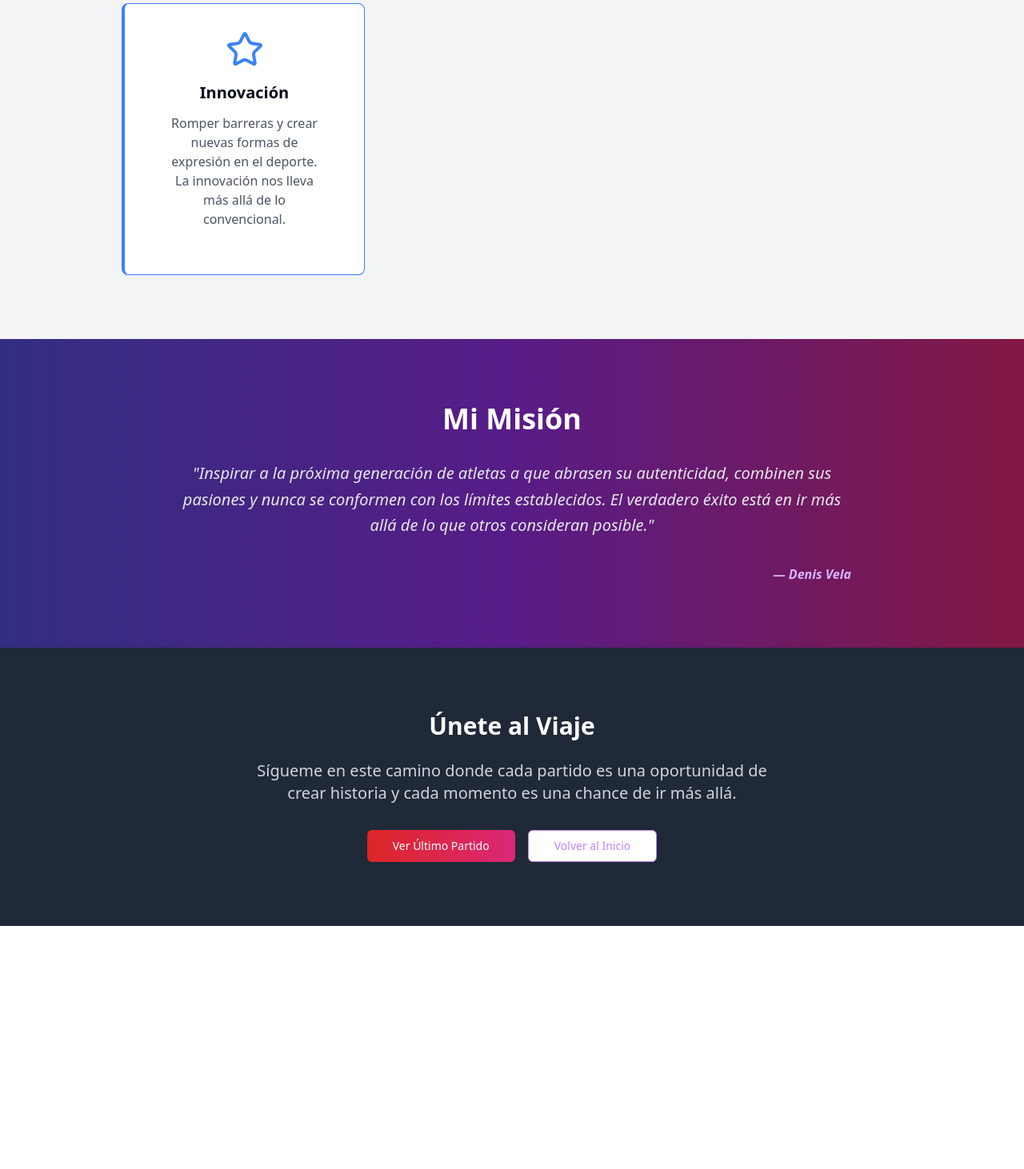
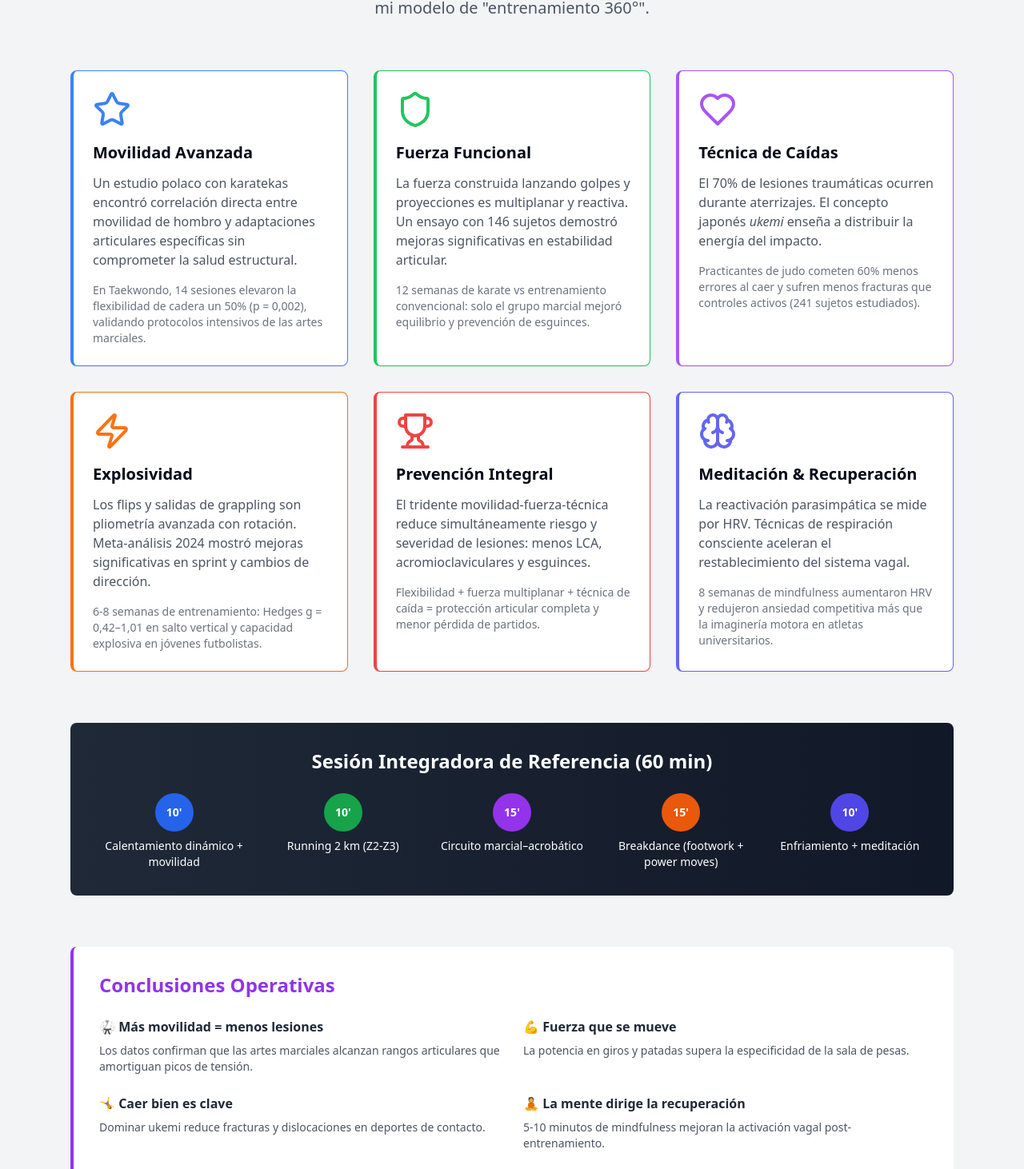
Before and after one commit to denisvela/web, a React (Vite) app: page /beyond in a window 1280 px wide. Shown: the part 1336-2798 px from the top of the page at 80% size. Before the commit the page ends 2494 px from the top, so only its background shows below. Built offline with nearby package versions, Linux system fonts and the light colour scheme.

Commit message:
Refine "Mi Filosofía" section
The AI updated the "Mi Filosofía" section with detailed information about training, mobility, functional strength, injury prevention, and recovery, including links to relevant studies and a sample training session.

```diff
--- a/src/pages/Beyond.tsx
+++ b/src/pages/Beyond.tsx
@@ -1,8 +1,10 @@
+
 import React from 'react';
 import { Button } from "@/components/ui/button";
 import { Card, CardContent } from "@/components/ui/card";
-import { Star, Heart, Trophy } from 'lucide-react';
+import { Star, Heart, Trophy, Brain, Shield, Zap } from 'lucide-react';
 import { Link } from 'react-router-dom';
+
 const Beyond = () => {
   return <div className="min-h-screen bg-gray-900 text-white pt-16">
       {/* Hero Section */}
@@ -51,33 +53,160 @@ const Beyond = () => {
         </div>
       </section>
 
-      {/* Philosophy Cards */}
+      {/* Philosophy Section */}
       <section className="py-20 bg-gray-100 text-gray-900">
-        <div className="max-w-5xl mx-auto px-6">
+        <div className="max-w-6xl mx-auto px-6">
           <div className="text-center mb-16">
             <h2 className="text-4xl font-bold mb-4 bg-gradient-to-r from-blue-600 to-purple-600 bg-clip-text text-transparent">
-              Mi Filosofía
+              Mi Filosofía: Entrenamiento 360°
             </h2>
-            <p className="text-xl text-gray-600 max-w-3xl mx-auto">
-              Los principios que guían mi carrera y mi vida personal.
+            <p className="text-xl text-gray-600 max-w-4xl mx-auto">
+              En los últimos cinco años, la ciencia del rendimiento ha evolucionado de medir kilos levantados a valorar
+              calidad de movimiento, resiliencia articular y equilibrio neuro-vegetativo. Las artes marciales, combinadas
+              con elementos acrobáticos y prácticas de atención plena, constituyen mi modelo de "entrenamiento 360°".
             </p>
           </div>
 
-          <div className="grid grid-cols-1 md:grid-cols-3 gap-8">
-
-
-            <Card className="p-6 text-center hover:shadow-lg transition-shadow border-l-4 border-blue-500 px-[30px] py-[33px] my-0 mx-0">
-              <CardContent>
-                <Star className="w-12 h-12 text-blue-500 mx-auto mb-4" />
-                <h3 className="text-xl font-bold mb-3">Innovación</h3>
-                <p className="text-gray-600">
-                  Romper barreras y crear nuevas formas de expresión en el deporte.
-                  La innovación nos lleva más allá de lo convencional.
+          <div className="grid grid-cols-1 md:grid-cols-2 lg:grid-cols-3 gap-8 mb-16">
+            <Card className="p-6 hover:shadow-lg transition-shadow border-l-4 border-blue-500">
+              <CardContent className="p-0">
+                <Star className="w-12 h-12 text-blue-500 mb-4" />
+                <h3 className="text-xl font-bold mb-3">Movilidad Avanzada</h3>
+                <p className="text-gray-600 mb-4">
+                  Un estudio polaco con karatekas encontró correlación directa entre movilidad de hombro y
+                  adaptaciones articulares específicas sin comprometer la salud estructural.
+                </p>
+                <p className="text-sm text-gray-500">
+                  En Taekwondo, 14 sesiones elevaron la flexibilidad de cadera un 50% (p = 0,002),
+                  validando protocolos intensivos de las artes marciales.
                 </p>
               </CardContent>
             </Card>
 
+            <Card className="p-6 hover:shadow-lg transition-shadow border-l-4 border-green-500">
+              <CardContent className="p-0">
+                <Shield className="w-12 h-12 text-green-500 mb-4" />
+                <h3 className="text-xl font-bold mb-3">Fuerza Funcional</h3>
+                <p className="text-gray-600 mb-4">
+                  La fuerza construida lanzando golpes y proyecciones es multiplanar y reactiva.
+                  Un ensayo con 146 sujetos demostró mejoras significativas en estabilidad articular.
+                </p>
+                <p className="text-sm text-gray-500">
+                  12 semanas de karate vs entrenamiento convencional: solo el grupo marcial
+                  mejoró equilibrio y prevención de esguinces.
+                </p>
+              </CardContent>
+            </Card>
 
+            <Card className="p-6 hover:shadow-lg transition-shadow border-l-4 border-purple-500">
+              <CardContent className="p-0">
+                <Heart className="w-12 h-12 text-purple-500 mb-4" />
+                <h3 className="text-xl font-bold mb-3">Técnica de Caídas</h3>
+                <p className="text-gray-600 mb-4">
+                  El 70% de lesiones traumáticas ocurren durante aterrizajes. El concepto japonés
+                  <em> ukemi</em> enseña a distribuir la energía del impacto.
+                </p>
+                <p className="text-sm text-gray-500">
+                  Practicantes de judo cometen 60% menos errores al caer y sufren menos
+                  fracturas que controles activos (241 sujetos estudiados).
+                </p>
+              </CardContent>
+            </Card>
+
+            <Card className="p-6 hover:shadow-lg transition-shadow border-l-4 border-orange-500">
+              <CardContent className="p-0">
+                <Zap className="w-12 h-12 text-orange-500 mb-4" />
+                <h3 className="text-xl font-bold mb-3">Explosividad</h3>
+                <p className="text-gray-600 mb-4">
+                  Los flips y salidas de grappling son pliometría avanzada con rotación.
+                  Meta-análisis 2024 mostró mejoras significativas en sprint y cambios de dirección.
+                </p>
+                <p className="text-sm text-gray-500">
+                  6-8 semanas de entrenamiento: Hedges g = 0,42–1,01 en salto vertical
+                  y capacidad explosiva en jóvenes futbolistas.
+                </p>
+              </CardContent>
+            </Card>
+
+            <Card className="p-6 hover:shadow-lg transition-shadow border-l-4 border-red-500">
+              <CardContent className="p-0">
+                <Trophy className="w-12 h-12 text-red-500 mb-4" />
+                <h3 className="text-xl font-bold mb-3">Prevención Integral</h3>
+                <p className="text-gray-600 mb-4">
+                  El tridente movilidad-fuerza-técnica reduce simultáneamente riesgo y severidad
+                  de lesiones: menos LCA, acromioclaviculares y esguinces.
+                </p>
+                <p className="text-sm text-gray-500">
+                  Flexibilidad + fuerza multiplanar + técnica de caída =
+                  protección articular completa y menor pérdida de partidos.
+                </p>
+              </CardContent>
+            </Card>
+
+            <Card className="p-6 hover:shadow-lg transition-shadow border-l-4 border-indigo-500">
+              <CardContent className="p-0">
+                <Brain className="w-12 h-12 text-indigo-500 mb-4" />
+                <h3 className="text-xl font-bold mb-3">Meditación & Recuperación</h3>
+                <p className="text-gray-600 mb-4">
+                  La reactivación parasimpática se mide por HRV. Técnicas de respiración consciente
+                  aceleran el restablecimiento del sistema vagal.
+                </p>
+                <p className="text-sm text-gray-500">
+                  8 semanas de mindfulness aumentaron HRV y redujeron ansiedad competitiva
+                  más que la imaginería motora en atletas universitarios.
+                </p>
+              </CardContent>
+            </Card>
+          </div>
+
+          {/* Training Session */}
+          <div className="bg-gradient-to-r from-gray-800 to-gray-900 rounded-lg p-8 text-white">
+            <h3 className="text-2xl font-bold mb-6 text-center">Sesión Integradora de Referencia (60 min)</h3>
+            <div className="grid grid-cols-1 md:grid-cols-5 gap-4">
+              <div className="text-center">
+                <div className="bg-blue-600 rounded-full w-12 h-12 flex items-center justify-center mx-auto mb-2 text-sm font-bold">10'</div>
+                <p className="text-sm">Calentamiento dinámico + movilidad</p>
+              </div>
+              <div className="text-center">
+                <div className="bg-green-600 rounded-full w-12 h-12 flex items-center justify-center mx-auto mb-2 text-sm font-bold">10'</div>
+                <p className="text-sm">Running 2 km (Z2-Z3)</p>
+              </div>
+              <div className="text-center">
+                <div className="bg-purple-600 rounded-full w-12 h-12 flex items-center justify-center mx-auto mb-2 text-sm font-bold">15'</div>
+                <p className="text-sm">Circuito marcial–acrobático</p>
+              </div>
+              <div className="text-center">
+                <div className="bg-orange-600 rounded-full w-12 h-12 flex items-center justify-center mx-auto mb-2 text-sm font-bold">15'</div>
+                <p className="text-sm">Breakdance (footwork + power moves)</p>
+              </div>
+              <div className="text-center">
+                <div className="bg-indigo-600 rounded-full w-12 h-12 flex items-center justify-center mx-auto mb-2 text-sm font-bold">10'</div>
+                <p className="text-sm">Enfriamiento + meditación</p>
+              </div>
+            </div>
+          </div>
+
+          {/* Key Conclusions */}
+          <div className="mt-16 bg-white rounded-lg p-8 border-l-4 border-purple-600">
+            <h3 className="text-2xl font-bold mb-6 text-purple-600">Conclusiones Operativas</h3>
+            <div className="grid grid-cols-1 md:grid-cols-2 gap-6">
+              <div>
+                <h4 className="font-bold text-gray-800 mb-2">🥋 Más movilidad = menos lesiones</h4>
+                <p className="text-gray-600 text-sm">Los datos confirman que las artes marciales alcanzan rangos articulares que amortiguan picos de tensión.</p>
+              </div>
+              <div>
+                <h4 className="font-bold text-gray-800 mb-2">💪 Fuerza que se mueve</h4>
+                <p className="text-gray-600 text-sm">La potencia en giros y patadas supera la especificidad de la sala de pesas.</p>
+              </div>
+              <div>
+                <h4 className="font-bold text-gray-800 mb-2">🤸 Caer bien es clave</h4>
+                <p className="text-gray-600 text-sm">Dominar ukemi reduce fracturas y dislocaciones en deportes de contacto.</p>
+              </div>
+              <div>
+                <h4 className="font-bold text-gray-800 mb-2">🧘 La mente dirige la recuperación</h4>
+                <p className="text-gray-600 text-sm">5-10 minutos de mindfulness mejoran la activación vagal post-entrenamiento.</p>
+              </div>
+            </div>
           </div>
         </div>
       </section>
@@ -125,4 +254,5 @@ const Beyond = () => {
       </section>
     </div>;
 };
+
 export default Beyond;
```
